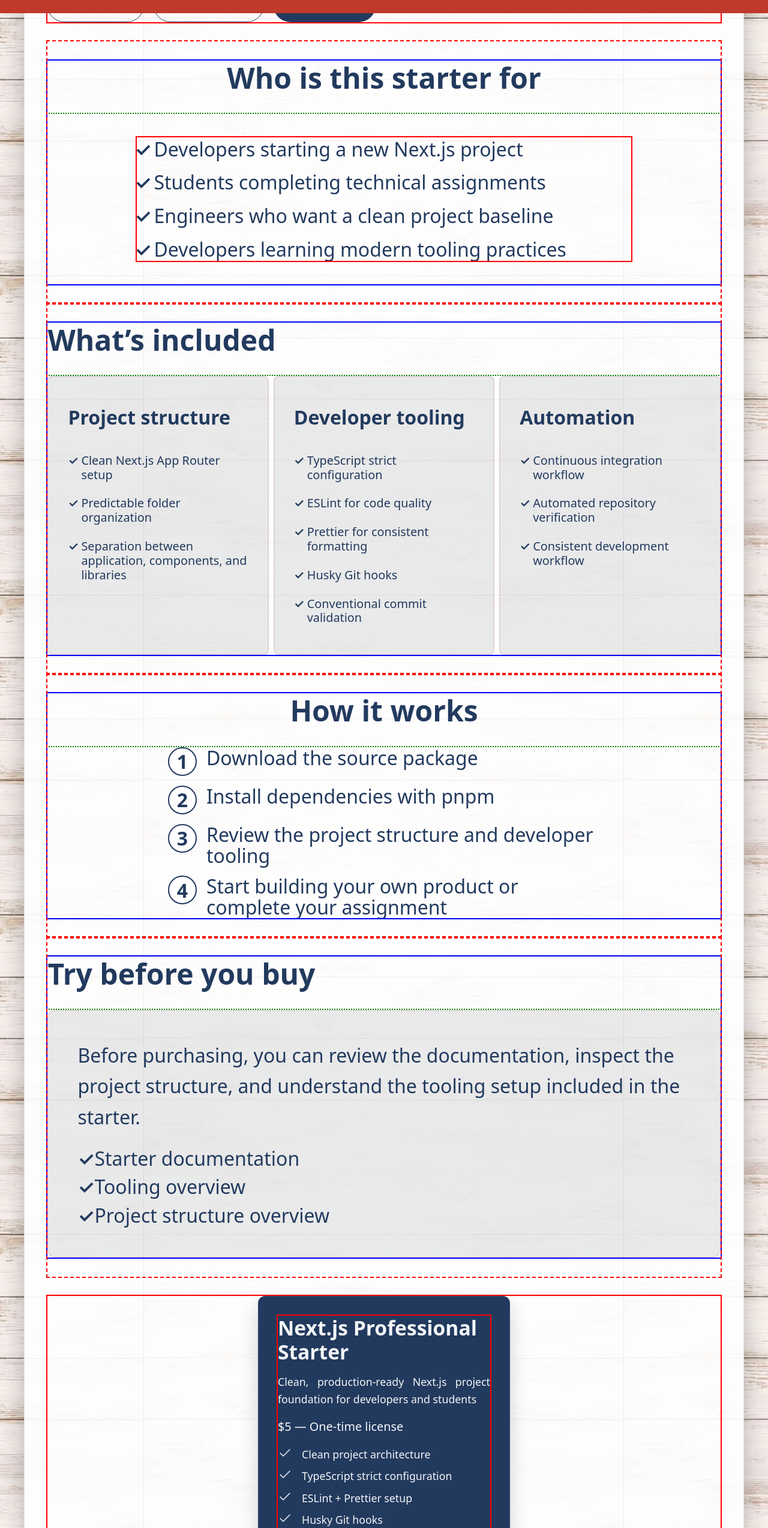
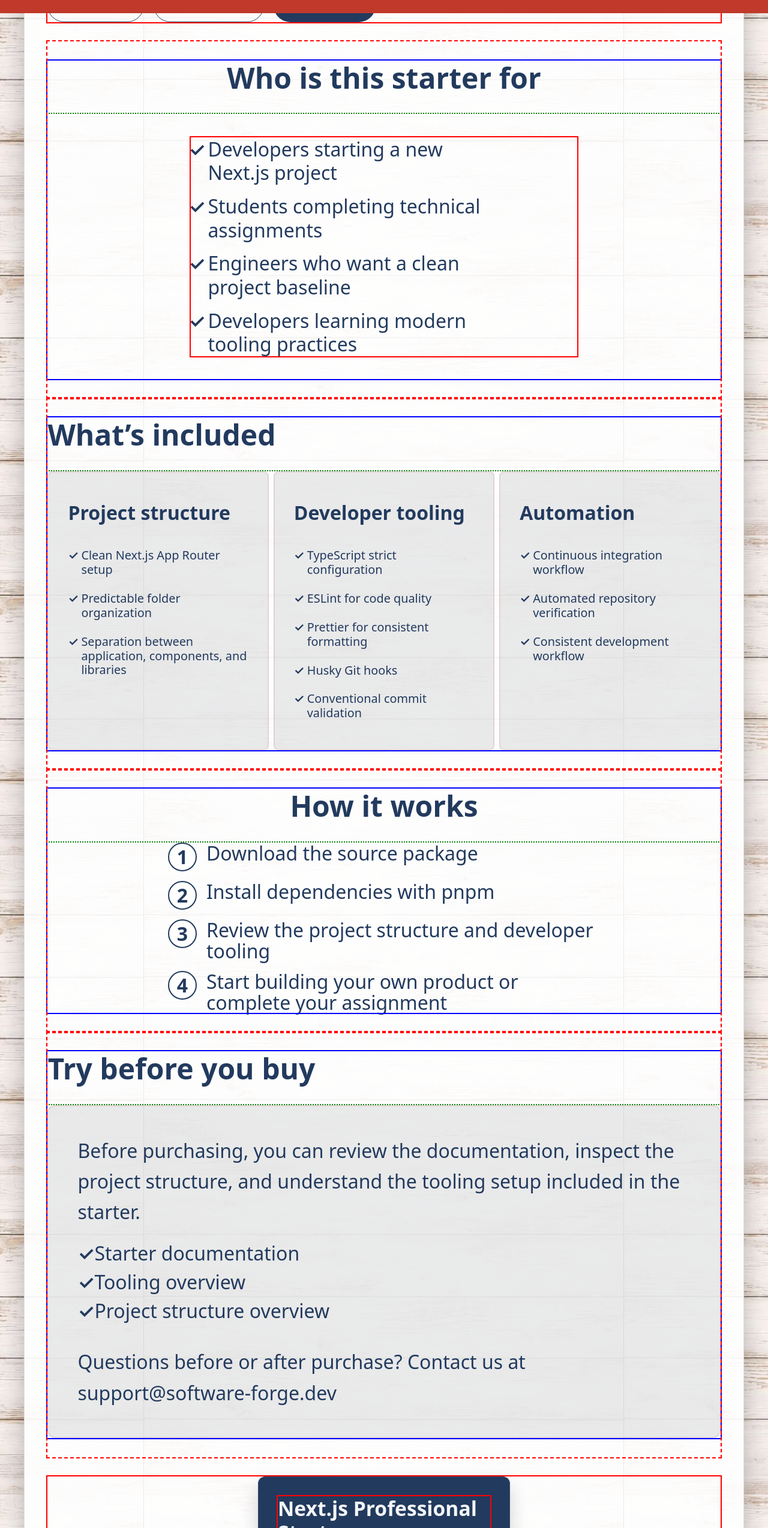
Before and after one commit to Grammeri/nextjs-landing, a Next.js app: page /products/starter in a window 1280 px wide. Shown: the part 778-3326 px from the top of the page at 60% size. Built offline with nearby package versions, Linux system fonts and the light colour scheme.

Commit message:
feat(products): unify support text style and remove list item

```diff
--- a/src/app/products/authforge/page.tsx
+++ b/src/app/products/authforge/page.tsx
@@ -123,16 +123,16 @@ export default function AuthForgeProductPage() {
                   {AUTHFORGE_PRODUCT_COPY.tryBeforeYouBuy.links.architectureLabel}
                 </Link>
               </li>
+            </ul>
 
-              <li className={styles.contactItem}>
+            <p className={styles.supportText}>
               {AUTHFORGE_PRODUCT_COPY.tryBeforeYouBuy.contactPrefix}{' '}
               <span className={styles.contactLead}>Contact us at</span>{' '}
               <span className={styles.supportInline}>
                 <span className={styles.supportEmail}>{AUTHFORGE_SUPPORT_EMAIL}</span>
                 <CopySupportEmail />
               </span>
-              </li>
-            </ul>
+            </p>
           </div>
         </div>
       </ProductSection>
--- a/src/app/products/starter/page.tsx
+++ b/src/app/products/starter/page.tsx
@@ -99,7 +99,7 @@ export default function StarterPage() {
         </div>
       </ProductSection>
 
-      <ProductSection title="Try before you buy" showContact>
+      <ProductSection title="Try before you buy">
         <div className={styles.trustBlock}>
           <p className={styles.trustText}>
             Before purchasing, you can review the documentation, inspect the project structure, and
@@ -119,6 +119,14 @@ export default function StarterPage() {
               <Link href={structureHref}>Project structure overview</Link>
             </li>
           </ul>
+
+          <p className={styles.supportText}>
+            Questions before or after purchase?{' '}
+            <span className={styles.contactLead}>Contact us at</span>{' '}
+            <span className={styles.supportInline}>
+              <span className={styles.supportEmail}>support@software-forge.dev</span>
+            </span>
+          </p>
         </div>
       </ProductSection>
 
--- a/src/shared/ui/product-page/ProductPage.module.css
+++ b/src/shared/ui/product-page/ProductPage.module.css
@@ -269,6 +269,21 @@
     line-height: var(--product-list-line-height);
 }
 
+.audienceContentCentered {
+    max-width: 720px;
+    margin: 0 auto;
+    width: 100%;
+}
+
+.supportText {
+    margin-top: var(--spacing-md);
+
+    font-size: var(--font-size-xl);
+    line-height: var(--line-height-base);
+
+    color: var(--color-product-text);
+}
+
 @media (max-width: 768px) {
     .heroActions {
         gap: var(--spacing-sm);
```
Lines whose indentation alone changed are shown as unchanged.
